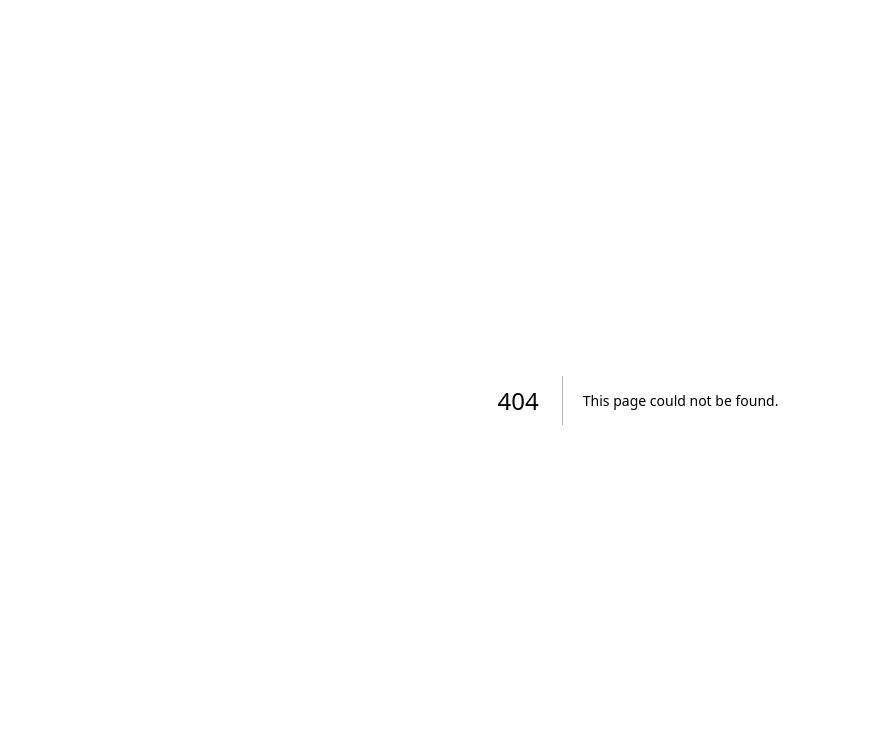
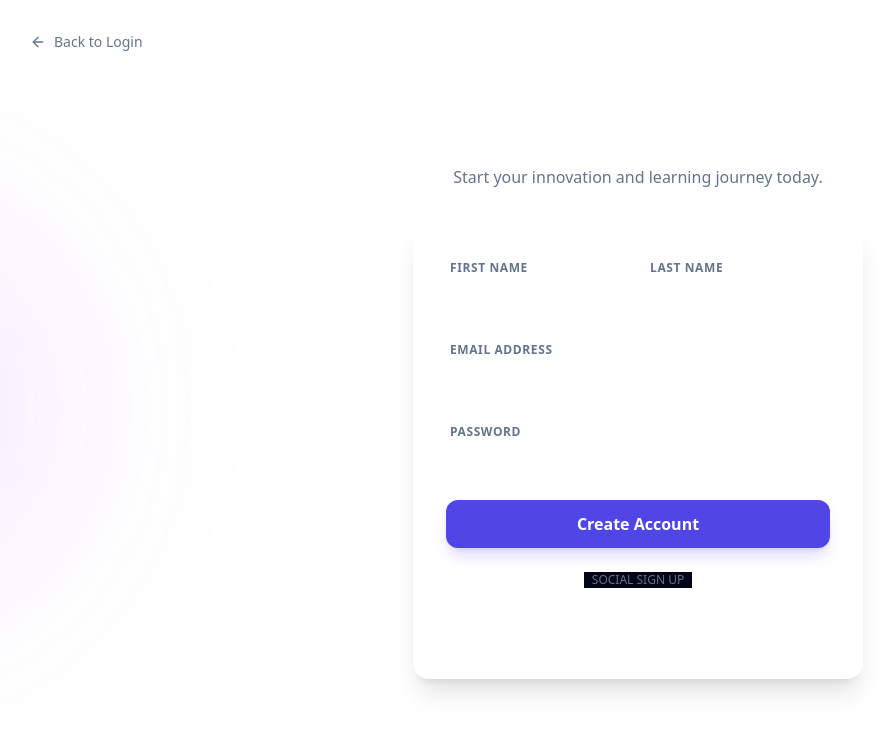
Before and after one commit to S-t740/MeruX, a Next.js app: page /register in a window 1280 px wide. Before the commit this address had no page. Shown: the top 732 px of the page, without its empty margins (2-894 px from the left). Built offline with nearby package versions, Linux system fonts and the light colour scheme; no server answers.

Commit message:
Add SQL migration script and functional Auth (Register/Login) logic

```diff
--- a/src/app/(auth)/login/page.tsx
+++ b/src/app/(auth)/login/page.tsx
@@ -1,10 +1,39 @@
 "use client"
 
+import { useState } from "react";
 import Link from "next/link";
-import { ArrowLeft, Github, Mail } from "lucide-react";
-import { cn } from "@/lib/utils";
+import { useRouter } from "next/navigation";
+import { ArrowLeft, Github, Mail, Loader2 } from "lucide-react";
+import { createClient } from "@/lib/supabase/client";
 
 export default function LoginPage() {
+    const router = useRouter();
+    const supabase = createClient();
+    const [loading, setLoading] = useState(false);
+    const [error, setError] = useState<string | null>(null);
+
+    const handleLogin = async (e: React.FormEvent<HTMLFormElement>) => {
+        e.preventDefault();
+        setLoading(true);
+        setError(null);
+
+        const formData = new FormData(e.currentTarget);
+        const email = formData.get("email") as string;
+        const password = formData.get("password") as string;
+
+        const { error: signInError } = await supabase.auth.signInWithPassword({
+            email,
+            password,
+        });
+
+        if (signInError) {
+            setError(signInError.message);
+            setLoading(false);
+        } else {
+            router.push("/dashboard");
+        }
+    };
+
     return (
         <div className="flex-1 flex flex-col items-center justify-center px-6 py-12 relative overflow-hidden">
             {/* Background Orbs */}
@@ -21,19 +50,21 @@ export default function LoginPage() {
 
             <div className="w-full max-w-[400px] space-y-8 animate-slide-up">
                 <div className="text-center space-y-2">
-                    <h1 className="text-3xl font-outfit font-bold tracking-tight">Welcome Back</h1>
+                    <h1 className="text-3xl font-outfit font-bold tracking-tight text-white">Welcome Back</h1>
                     <p className="text-muted-foreground">Log in to MeruX Hub to continue your journey.</p>
                 </div>
 
                 <div className="glass p-8 rounded-2xl space-y-6">
+                    {error && (
+                        <div className="p-3 bg-red-500/10 border border-red-500/20 text-red-500 text-xs rounded-xl text-center">
+                            {error}
+                        </div>
+                    )}
+
                     <div className="space-y-4">
-                        <button className="w-full flex items-center justify-center gap-3 px-4 py-2.5 bg-white/5 border border-white/10 rounded-xl hover:bg-white/10 transition-all font-medium text-sm">
+                        <button className="w-full flex items-center justify-center gap-3 px-4 py-2.5 bg-white/5 border border-white/10 rounded-xl hover:bg-white/10 transition-all font-medium text-sm text-white">
                             <Github className="w-5 h-5" />
                             Continue with GitHub
-                        </button>
-                        <button className="w-full flex items-center justify-center gap-3 px-4 py-2.5 bg-white/5 border border-white/10 rounded-xl hover:bg-white/10 transition-all font-medium text-sm">
-                            <Mail className="w-5 h-5" />
-                            Continue with Email
                         </button>
                     </div>
 
@@ -42,36 +73,44 @@ export default function LoginPage() {
                             <span className="w-full border-t border-white/10" />
                         </div>
                         <div className="relative flex justify-center text-xs uppercase">
-                            <span className="bg-[#020617] px-2 text-muted-foreground">Or password</span>
+                            <span className="bg-[#020617] px-2 text-muted-foreground">Or with Email</span>
                         </div>
                     </div>
 
-                    <form className="space-y-4" onSubmit={(e) => e.preventDefault()}>
+                    <form className="space-y-4" onSubmit={handleLogin}>
                         <div className="space-y-2">
                             <label className="text-xs font-semibold uppercase tracking-wider text-muted-foreground ml-1">Email Address</label>
                             <input
+                                name="email"
                                 type="email"
+                                required
                                 placeholder="you@mtih.ac.ke"
-                                className="w-full bg-white/5 border border-white/10 rounded-xl px-4 py-2.5 focus:outline-none focus:ring-2 focus:ring-hub-indigo/50 transition-all text-sm"
+                                className="w-full bg-white/5 border border-white/10 rounded-xl px-4 py-2.5 focus:outline-none focus:ring-2 focus:ring-hub-indigo/50 transition-all text-sm text-white"
                             />
                         </div>
                         <div className="space-y-2">
                             <label className="text-xs font-semibold uppercase tracking-wider text-muted-foreground ml-1">Password</label>
                             <input
+                                name="password"
                                 type="password"
+                                required
                                 placeholder="••••••••"
-                                className="w-full bg-white/5 border border-white/10 rounded-xl px-4 py-2.5 focus:outline-none focus:ring-2 focus:ring-hub-indigo/50 transition-all text-sm"
+                                className="w-full bg-white/5 border border-white/10 rounded-xl px-4 py-2.5 focus:outline-none focus:ring-2 focus:ring-hub-indigo/50 transition-all text-sm text-white"
                             />
                         </div>
-                        <button className="w-full py-3 bg-hub-indigo text-white rounded-xl font-semibold hover:bg-hub-indigo/90 transition-all shadow-lg shadow-hub-indigo/20 mt-2">
-                            Sign In
+                        <button
+                            type="submit"
+                            disabled={loading}
+                            className="w-full py-3 bg-hub-indigo text-white rounded-xl font-semibold hover:bg-hub-indigo/90 transition-all shadow-lg shadow-hub-indigo/20 mt-2 flex items-center justify-center gap-2"
+                        >
+                            {loading ? <Loader2 className="w-4 h-4 animate-spin" /> : "Sign In"}
                         </button>
                     </form>
 
                     <p className="text-center text-xs text-muted-foreground">
                         Don&apos;t have an account?{" "}
                         <Link href="/register" className="text-hub-indigo hover:underline hover:text-hub-indigo/80">
-                            Request access
+                            Create an account
                         </Link>
                     </p>
                 </div>
--- /dev/null
+++ b/src/app/(auth)/register/page.tsx
@@ -0,0 +1,150 @@
+"use client"
+
+import { useState } from "react";
+import Link from "next/link";
+import { useRouter } from "next/navigation";
+import { ArrowLeft, Github, Mail, Loader2 } from "lucide-react";
+import { createClient } from "@/lib/supabase/client";
+
+export default function RegisterPage() {
+    const router = useRouter();
+    const supabase = createClient();
+    const [loading, setLoading] = useState(false);
+    const [error, setError] = useState<string | null>(null);
+
+    const handleRegister = async (e: React.FormEvent<HTMLFormElement>) => {
+        e.preventDefault();
+        setLoading(true);
+        setError(null);
+
+        const formData = new FormData(e.currentTarget);
+        const email = formData.get("email") as string;
+        const password = formData.get("password") as string;
+        const first_name = formData.get("first_name") as string;
+        const last_name = formData.get("last_name") as string;
+
+        const { error: signUpError } = await supabase.auth.signUp({
+            email,
+            password,
+            options: {
+                data: {
+                    first_name,
+                    last_name,
+                }
+            }
+        });
+
+        if (signUpError) {
+            setError(signUpError.message);
+            setLoading(false);
+        } else {
+            router.push("/dashboard");
+        }
+    };
+
+    return (
+        <div className="flex-1 flex flex-col items-center justify-center px-6 py-12 relative overflow-hidden">
+            {/* Background Orbs */}
+            <div className="absolute top-1/4 -right-1/4 w-96 h-96 bg-hub-indigo/10 blur-[100px] rounded-full" />
+            <div className="absolute bottom-1/4 -left-1/4 w-96 h-96 bg-hub-purple/10 blur-[100px] rounded-full" />
+
+            <Link
+                href="/login"
+                className="absolute top-8 left-8 flex items-center gap-2 text-sm text-muted-foreground hover:text-foreground transition-colors group"
+            >
+                <ArrowLeft className="w-4 h-4 group-hover:-translate-x-1 transition-transform" />
+                Back to Login
+            </Link>
+
+            <div className="w-full max-w-[450px] space-y-8 animate-slide-up">
+                <div className="text-center space-y-2">
+                    <h1 className="text-3xl font-outfit font-bold tracking-tight text-white">Join the Hub</h1>
+                    <p className="text-muted-foreground">Start your innovation and learning journey today.</p>
+                </div>
+
+                <div className="glass p-8 rounded-2xl space-y-6">
+                    {error && (
+                        <div className="p-3 bg-red-500/10 border border-red-500/20 text-red-500 text-xs rounded-xl text-center">
+                            {error}
+                        </div>
+                    )}
+
+                    <form className="space-y-4" onSubmit={handleRegister}>
+                        <div className="grid grid-cols-2 gap-4">
+                            <div className="space-y-2">
+                                <label className="text-xs font-semibold uppercase tracking-wider text-muted-foreground ml-1">First Name</label>
+                                <input
+                                    name="first_name"
+                                    type="text"
+                                    required
+                                    placeholder="Eric"
+                                    className="w-full bg-white/5 border border-white/10 rounded-xl px-4 py-2.5 focus:outline-none focus:ring-2 focus:ring-hub-indigo/50 transition-all text-sm text-white"
+                                />
+                            </div>
+                            <div className="space-y-2">
+                                <label className="text-xs font-semibold uppercase tracking-wider text-muted-foreground ml-1">Last Name</label>
+                                <input
+                                    name="last_name"
+                                    type="text"
+                                    required
+                                    placeholder="Mbuvi"
+                                    className="w-full bg-white/5 border border-white/10 rounded-xl px-4 py-2.5 focus:outline-none focus:ring-2 focus:ring-hub-indigo/50 transition-all text-sm text-white"
+                                />
+                            </div>
+                        </div>
+
+                        <div className="space-y-2">
+                            <label className="text-xs font-semibold uppercase tracking-wider text-muted-foreground ml-1">Email Address</label>
+                            <input
+                                name="email"
+                                type="email"
+                                required
+                                placeholder="you@mtih.ac.ke"
+                                className="w-full bg-white/5 border border-white/10 rounded-xl px-4 py-2.5 focus:outline-none focus:ring-2 focus:ring-hub-indigo/50 transition-all text-sm text-white"
+                            />
+                        </div>
+
+                        <div className="space-y-2">
+                            <label className="text-xs font-semibold uppercase tracking-wider text-muted-foreground ml-1">Password</label>
+                            <input
+                                name="password"
+                                type="password"
+                                required
+                                placeholder="••••••••"
+                                className="w-full bg-white/5 border border-white/10 rounded-xl px-4 py-2.5 focus:outline-none focus:ring-2 focus:ring-hub-indigo/50 transition-all text-sm text-white"
+                            />
+                        </div>
+
+                        <button
+                            type="submit"
+                            disabled={loading}
+                            className="w-full py-3 bg-hub-indigo text-white rounded-xl font-semibold hover:bg-hub-indigo/90 transition-all shadow-lg shadow-hub-indigo/20 mt-2 flex items-center justify-center gap-2 disabled:opacity-50"
+                        >
+                            {loading ? <Loader2 className="w-4 h-4 animate-spin" /> : "Create Account"}
+                        </button>
+                    </form>
+
+                    <div className="relative">
+                        <div className="absolute inset-0 flex items-center">
+                            <span className="w-full border-t border-white/10" />
+                        </div>
+                        <div className="relative flex justify-center text-xs uppercase">
+                            <span className="bg-[#020617] px-2 text-muted-foreground">Social Sign Up</span>
+                        </div>
+                    </div>
+
+                    <div className="grid grid-cols-2 gap-4">
+                        <button className="flex items-center justify-center gap-3 px-4 py-2 bg-white/5 border border-white/10 rounded-xl hover:bg-white/10 transition-all font-medium text-xs text-white">
+                            <Github className="w-4 h-4" />
+                            GitHub
+                        </button>
+                        <button className="flex items-center justify-center gap-3 px-4 py-2 bg-white/5 border border-white/10 rounded-xl hover:bg-white/10 transition-all font-medium text-xs text-white">
+                            <Mail className="w-4 h-4" />
+                            Google
+                        </button>
+                    </div>
+                </div>
+            </div>
+        </div>
+    );
+}
```
Also changed, not shown: 1 other file (tests, documents, lock files or other folders).
